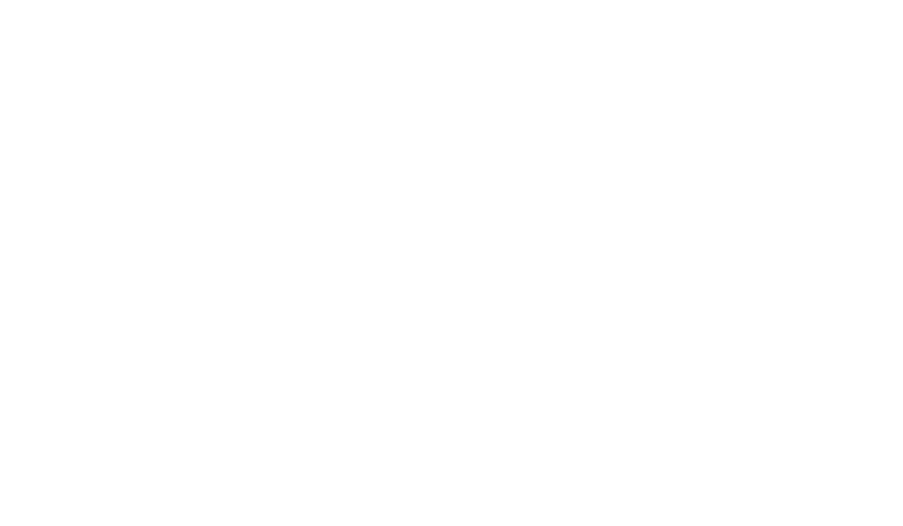
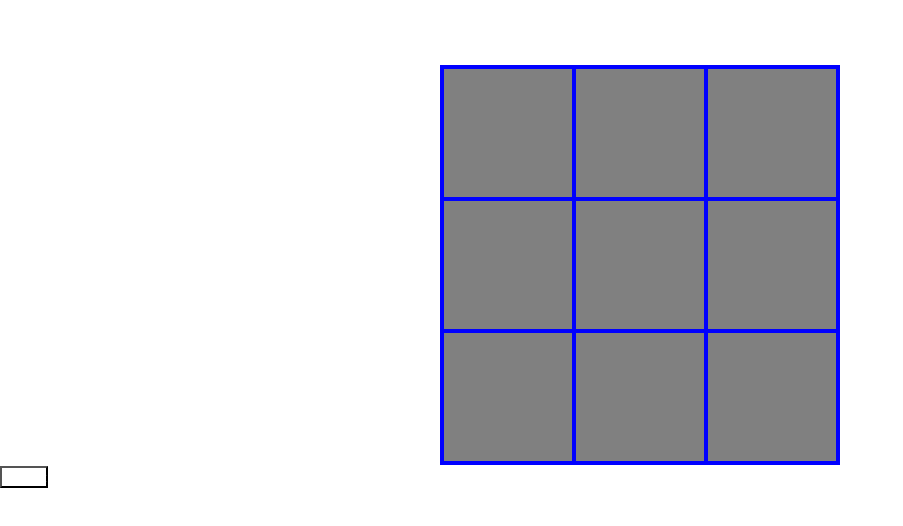
Before and after one commit to muneebch36/TicTacToe, a plain HTML site: page index.html in a window 1280 px wide. Shown: the whole page, without its empty margins (0-903 px from the left). Drawn offline with Linux system fonts and the light colour scheme.

Commit message:
Add gameboard html and css styling.

```diff
--- a/index.html
+++ b/index.html
@@ -2,9 +2,29 @@
 <html lang="en">
   <head>
     <meta charset="UTF-8" />
-    <meta http-equiv="X-UA-Compatible" content="IE=edge" />
-    <meta name="viewport" content="width=device-width, initial-scale=1.0" />
-    <title>Document</title>
+    <title>TicTacToes</title>
+    <link rel="stylesheet" href="style.css" />
   </head>
-  <body></body>
+  <body>
+    <header class="header">
+      <h1 class="title">TicTacToe</h1>
+    </header>
+    <div class="main">
+      <div class="message">Player 1s turn</div>
+      <div class="gameboard">
+        <div class="square" data-index="0"></div>
+        <div class="square" data-index="1"></div>
+        <div class="square" data-index="2"></div>
+        <div class="square" data-index="3"></div>
+        <div class="square" data-index="4"></div>
+        <div class="square" data-index="5"></div>
+        <div class="square" data-index="6"></div>
+        <div class="square" data-index="7"></div>
+        <div class="square" data-index="8"></div>
+      </div>
+      <div class="button">
+        <button class="restart-button">Restart</button>
+      </div>
+    </div>
+  </body>
 </html>
--- a/style.css
+++ b/style.css
@@ -6,3 +6,21 @@
   color: white;
   font-family: "Open Sans", Helvetica, sans-serif;
 }
+
+.gameboard {
+  display: grid;
+  grid-template-columns: repeat(3, 1fr);
+  width: 400px;
+  height: 400px;
+  border: 2px solid blue;
+  margin: 0px auto;
+}
+
+.square {
+  border: 2px solid blue;
+  background-color: gray;
+  font-size: 100px;
+  text-align: center;
+  cursor: pointer;
+  user-select: none;
+}
```
